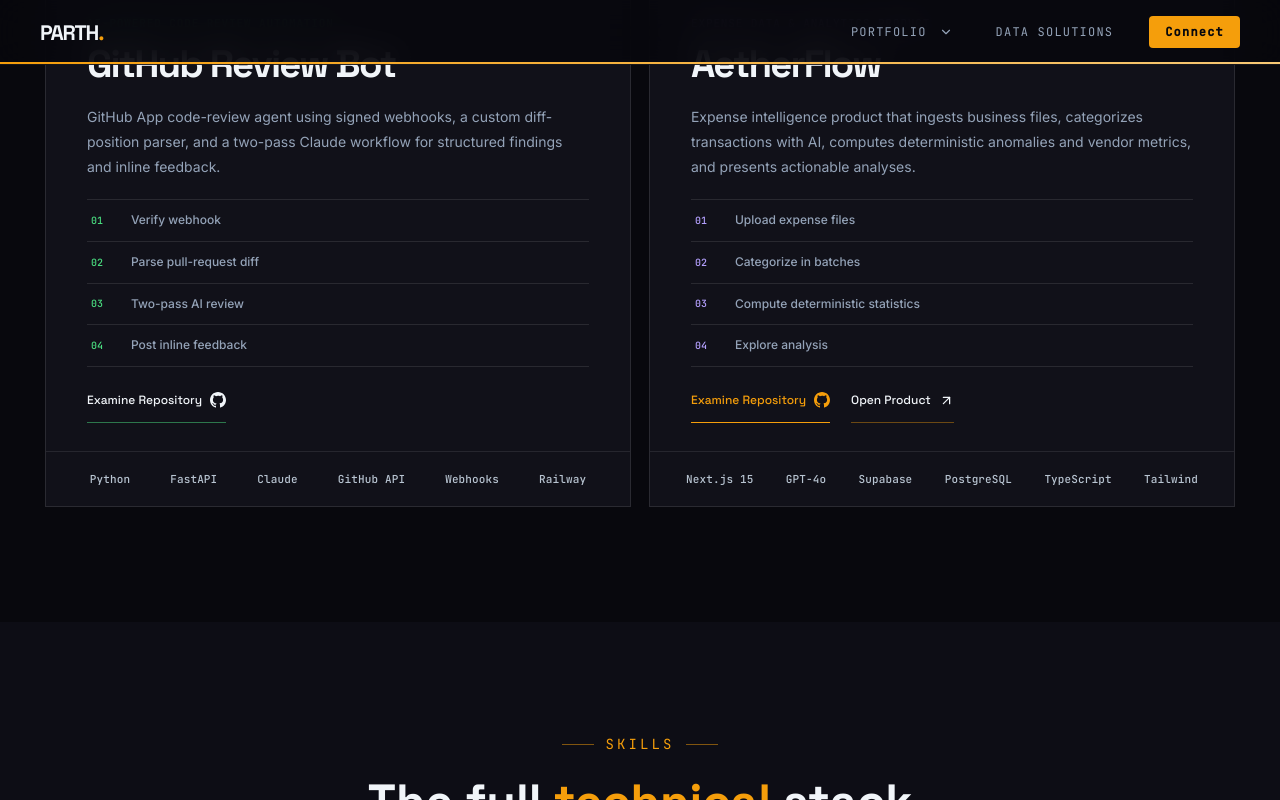
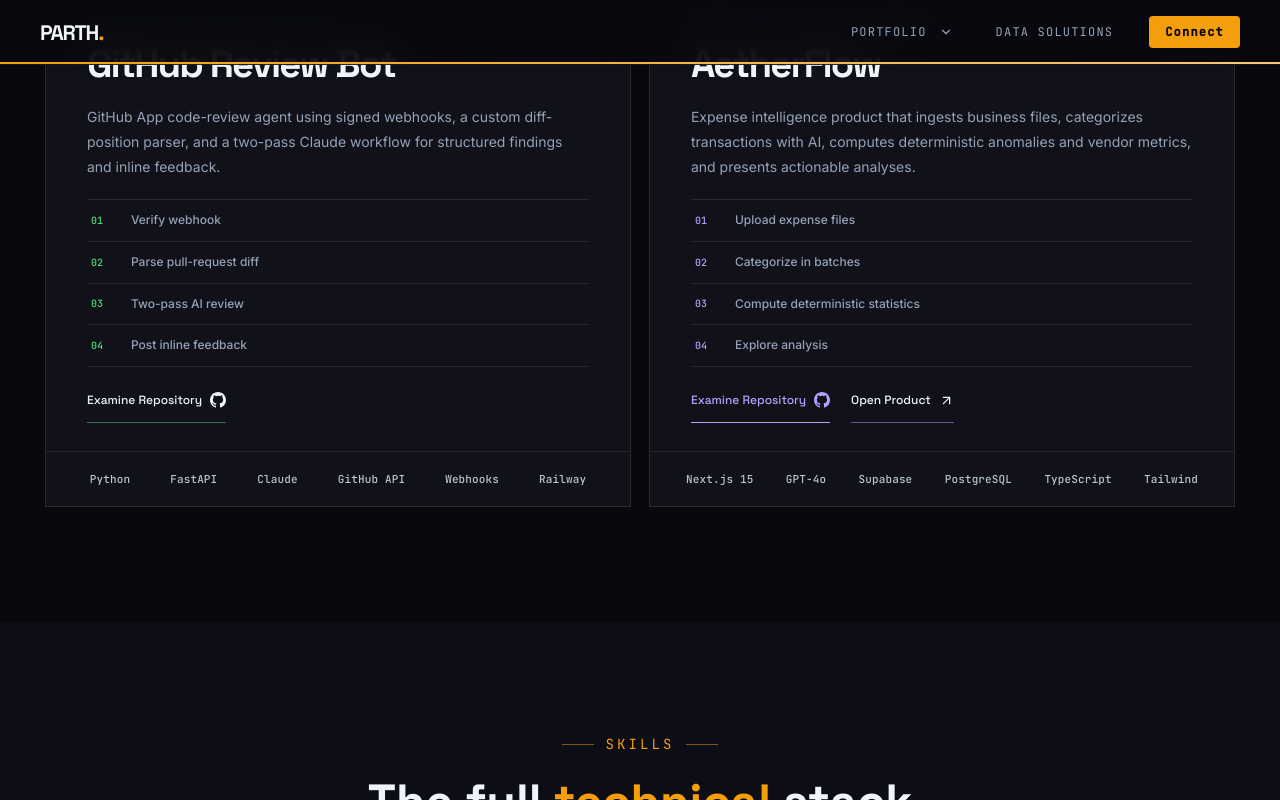
Before and after one commit to pvparekh/portfolio, a React (Vite) app: page / in a window 1280 px wide. In both pictures the pointer is over the link 760 px from the left and 5516 px from the top of the page. Shown: the part 5116-5916 px from the top of the page. Built offline with nearby package versions, Linux system fonts and the light colour scheme.

Commit message:
style(projects): match AetherFlow link underline to purple accent

```diff
--- a/src/style.css
+++ b/src/style.css
@@ -847,6 +847,13 @@
   flex: 0 0 23px; color: var(--accent); font: 500 10px/1.3 'JetBrains Mono',monospace;
 }
 .is-aetherflow .renaissance-mini-flow li span { color: #b5a1ff; }
+.is-aetherflow .renaissance-text-project-link {
+  border-bottom-color: rgba(181,161,255,.50);
+}
+.is-aetherflow .renaissance-text-project-link:hover {
+  color: #b5a1ff;
+  border-bottom-color: #b5a1ff;
+}
 .renaissance-secondary-body .renaissance-project-actions { margin-top: auto; padding-top: 12px; }
 .renaissance-secondary-tech {
   display: flex; flex-wrap: wrap; align-items: center; justify-content: space-evenly;
```
